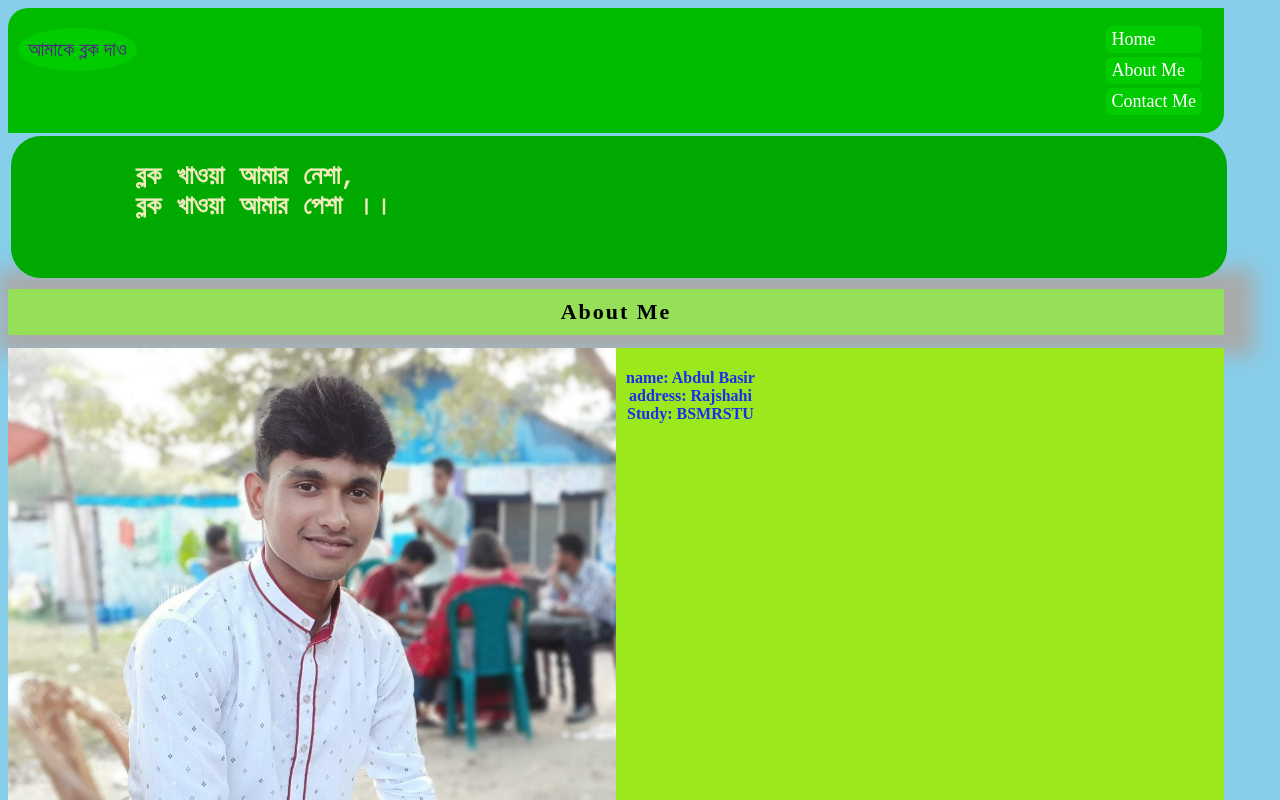
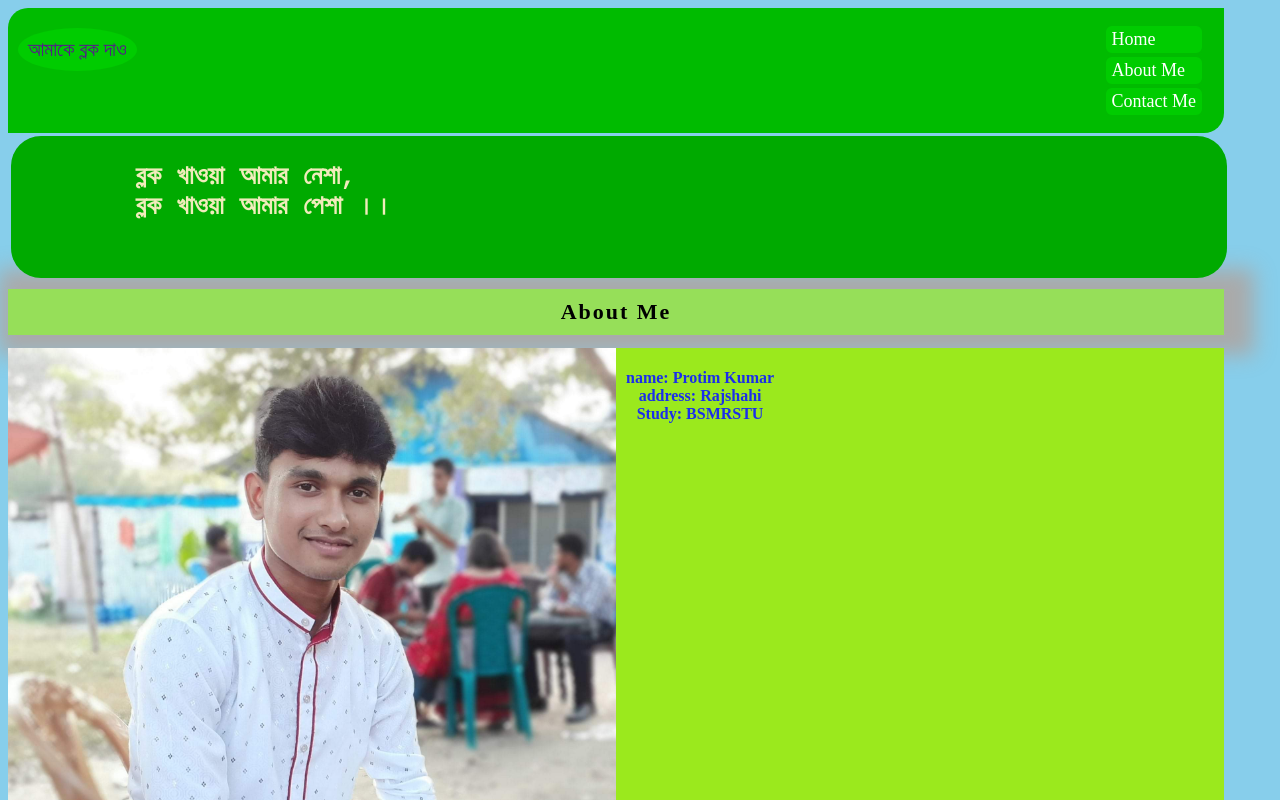
Before and after one commit to basir5101/protim, a plain HTML site: page index.html in a window 1280 px wide. Shown: the top 800 px of the page. Drawn offline with Linux system fonts and the light colour scheme.

Commit message:
2nd changes

```diff
--- a/index.html
+++ b/index.html
@@ -32,7 +32,7 @@
     <div class="mysection">
         <img src="protim.jpg" alt="">
         <p>
-            name: Abdul Basir
+            name: Protim Kumar
             <br>
             address: Rajshahi
             <br>
```
